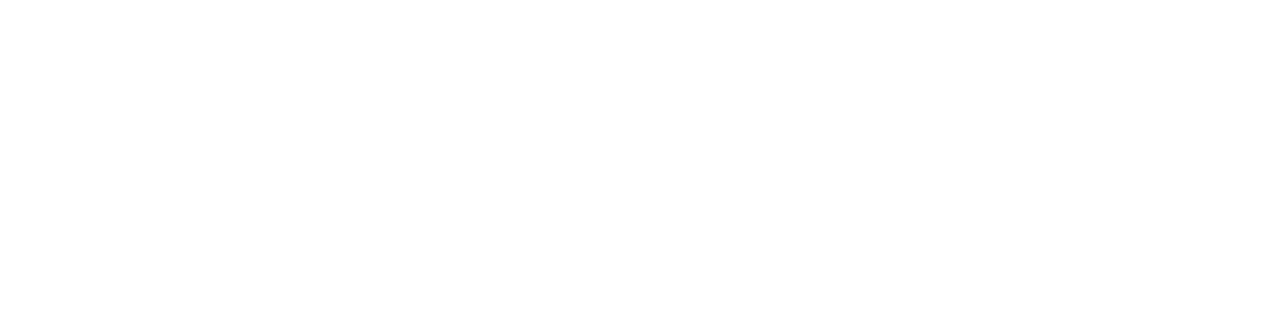
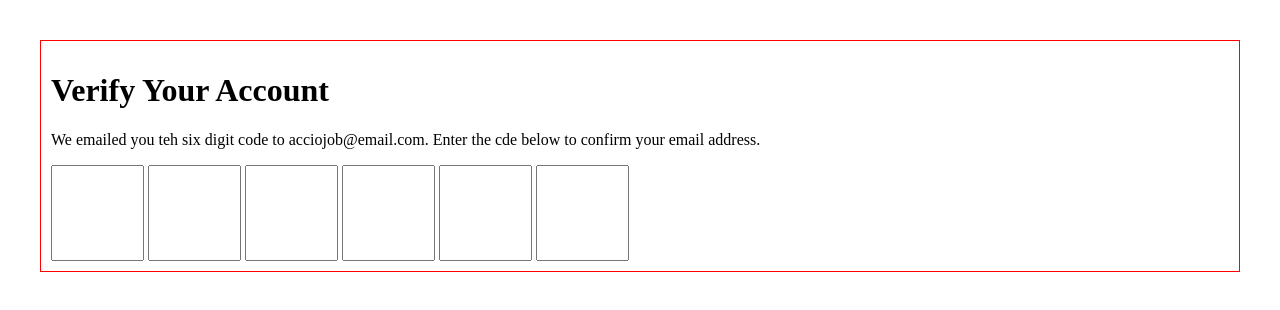
Before and after one commit to acciojob/OTP-dpinkvilla, a website: page main.html in a window 1280 px wide. Drawn offline with Linux system fonts and the light colour scheme.

Commit message:
created a submission

```diff
--- a/main.html
+++ b/main.html
@@ -8,7 +8,26 @@
 
 <body>
 	<!-- the entire body must be written by student -->
+     <h1 id="verification_heading">Verify Your Account</h1>
+	 <p id="verification_subtext">We emailed you teh six digit code to acciojob@email.com. Enter the cde below to confirm your email address.</p>
+	 <div id="input_container">
+		 <div id="imput" class="code-container">
+			 <input class="code" type="text" inputmode="numeric" maxlength="1" />
+			 <input class="code" type="text" inputmode="numeric" maxlength="1" />
+			 <input class="code" type="text" inputmode="numeric" maxlength="1" />
+			 <input class="code" type="text" inputmode="numeric" maxlength="1" />
+			 <input class="code" type="text" inputmode="numeric" maxlength="1" />
+			 <input class="code" type="text" inputmode="numeric" maxlength="1" />
+
+
+		 </div>
+
+	 </div>
+
+
     <script type="text/javascript" src="./script.js">
+
+
 </script>
 
 </body>
--- a/script.js
+++ b/script.js
@@ -1 +1,14 @@
 //your JS code here. If required.
+const inputFields = document.querySelectorAll('.code');
+
+inputFields.forEach((code, index) => {
+  code.addEventListener('keydown', function(event) {
+    if (event.key === 'Backspace' && code.selectionStart === 0) {
+      event.preventDefault(); // Prevents default backspace behavior (like navigating back in the browser)
+      if (index > 0) {
+        inputFields[index - 1].focus(); // Focuses on the previous input field
+        inputFields[index - 1].value = ''; // Clears the value of the previous input field
+      }
+    }
+  });
+});
--- a/styles.css
+++ b/styles.css
@@ -1 +1,30 @@
 /*  your css code here. If applicable */
+body{
+	border:1px solid red;
+	margin:40px;
+	padding:10px;
+};
+
+#imput{
+	display:flex;
+
+}
+.code{
+	border:;
+	width:85px;
+	height:90px;
+	font-size:55px;
+	text-align:center;
+	align-items:center;
+	/* cursor: not-allowed; */
+    /* pointer-events: none; */
+}
+/* .code:focus {
+    border-bottom: 3px solid ;
+    outline: none;
+}
+  */
+.code:nth-child(1) {
+    /* cursor: pointer; */
+    /* pointer-events: all; */
+}
```
